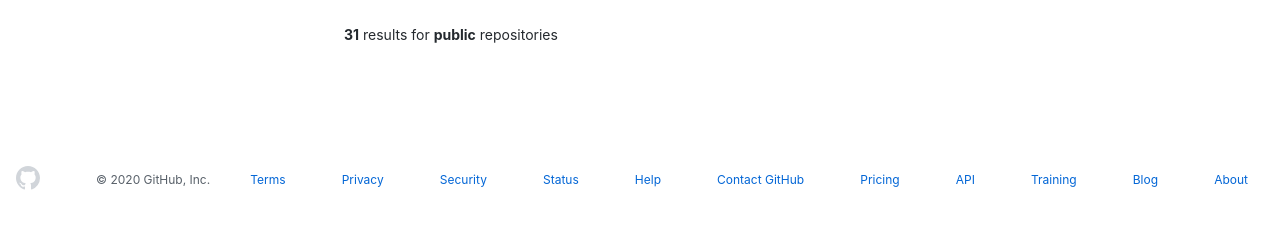
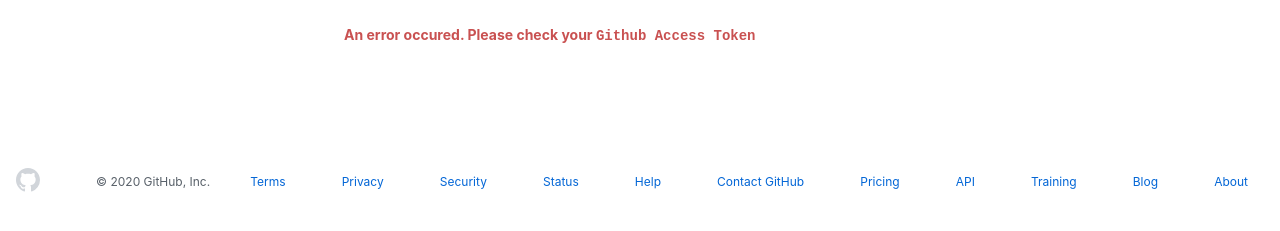
Before and after one commit to sudo-kaizen/gh-repospage-replica, a plain HTML site: page index.html in a window 1280 px wide. Shown: the part 227-458 px from the top of the page. Drawn offline with Linux system fonts and the light colour scheme; no server answers.

Commit message:
fix: show error message on invalid token

```diff
--- a/index.html
+++ b/index.html
@@ -402,7 +402,7 @@
           </div>
 
           <div class="repo-filter-message">
-            <strong>31</strong> results for <strong>public</strong> repositories
+
           </div>
 
           <div class="repos">
--- a/scripts/main.js
+++ b/scripts/main.js
@@ -118,6 +118,7 @@
   .then(({data}) =>populateUi(data))
   .catch((err) => {
     console.error(err);
+    getElem(".repo-filter-message").innerHTML = `<strong style="color:#c95151;">An error occured. Please check your <code>Github Access Token</code></strong>`
   });
 
 function populateUi({ user }) {
```
